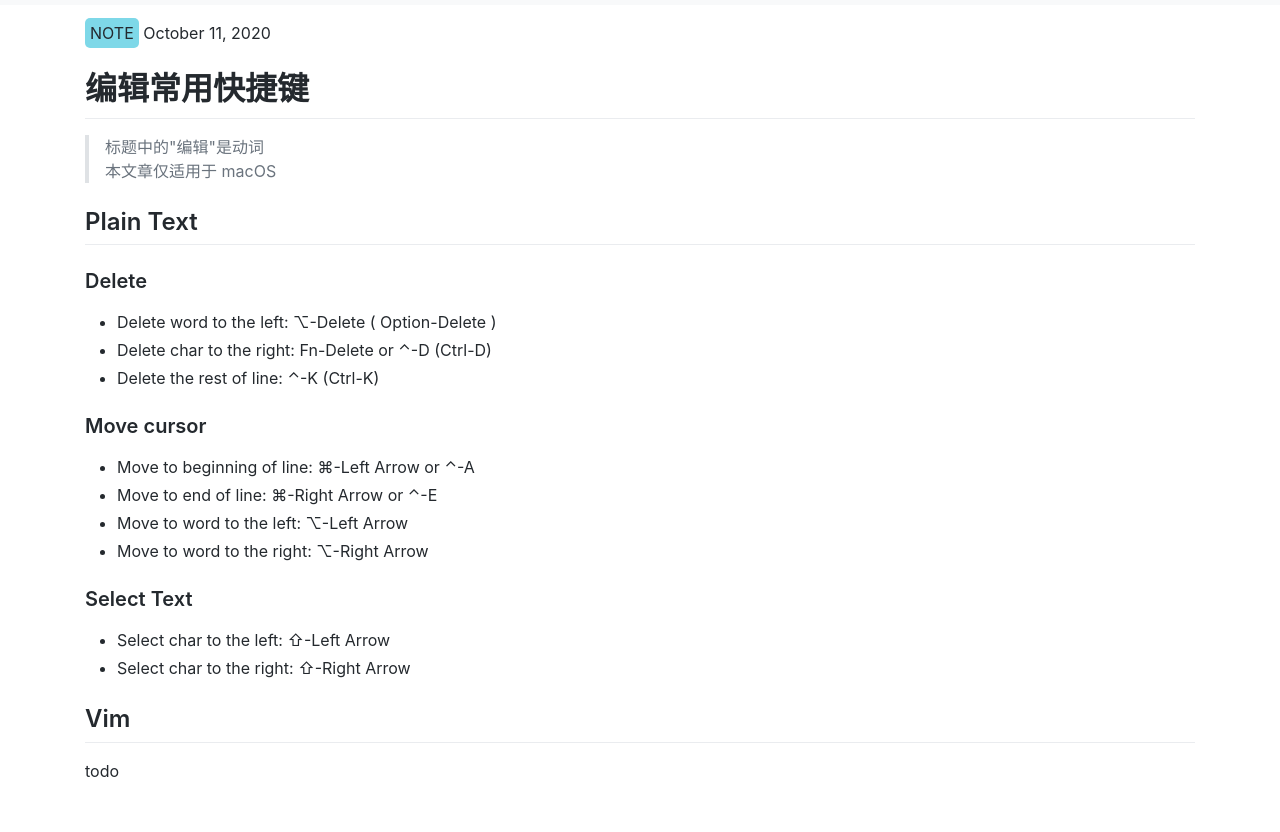
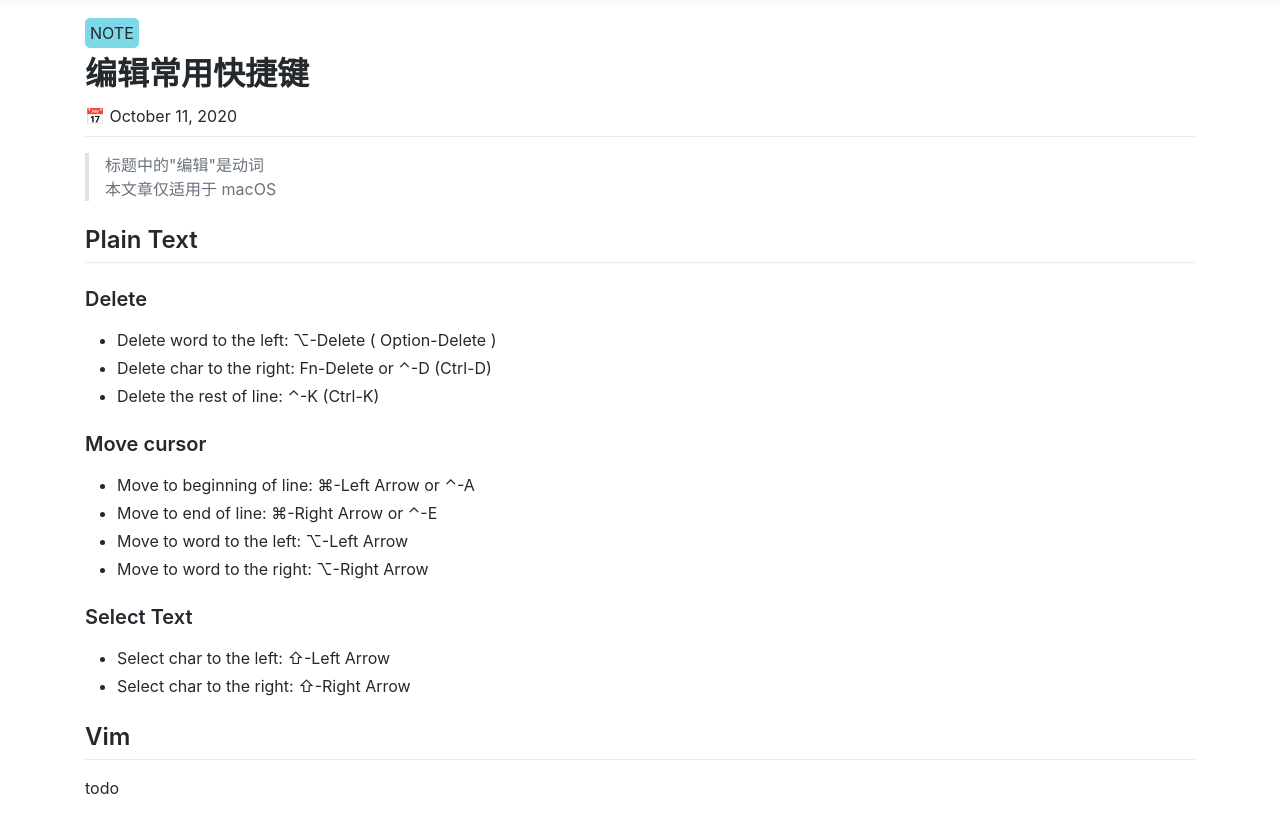
Before and after one commit to asvrada/blog, a Gatsby site: page /edit-shortcut/ in a window 1280 px wide. Shown: the part 53-885 px from the top of the page. Built offline with nearby package versions, Linux system fonts and the light colour scheme; Gatsby itself is replaced by a stand-in of ours.

Commit message:
Update post style

```diff
--- a/src/styles/main.scss
+++ b/src/styles/main.scss
@@ -20,6 +20,10 @@
   border: none;
 }
 
+.post-header {
+  border-bottom: 1px solid #eaecef;
+  margin-bottom: 16px;
+
   .post-category {
     background-color: #7ed8e8;
     text-transform: uppercase;
@@ -27,5 +31,14 @@
     border-radius: 5px;
   }
 
+  .post-date {
+    margin-bottom: 8px;
+  }
+
+  // override markdown style
   .post-title {
+    border-bottom: 0 !important;
+    margin-top: .3em !important;
+    margin-bottom: 0 !important;
   }
+}
--- a/src/templates/blog-post.js
+++ b/src/templates/blog-post.js
@@ -14,9 +14,10 @@ const BlogPostTemplate = ({ data, location }) => {
       <SEO title={post.frontmatter.title} description={post.excerpt}/>
 
       <article className="markdown-body">
-        <header>
-          <p><span className="post-category">{postCategory}</span> {post.frontmatter.date}</p>
+        <header className="post-header">
+          <span className="post-category">{postCategory}</span>
           <h1 className="post-title">{post.frontmatter.title}</h1>
+          <p className="post-date"><span>📅</span> {post.frontmatter.date}</p>
         </header>
         <section dangerouslySetInnerHTML={{ __html: post.html }}/>
       </article>
```
Lines whose indentation alone changed are shown as unchanged.
